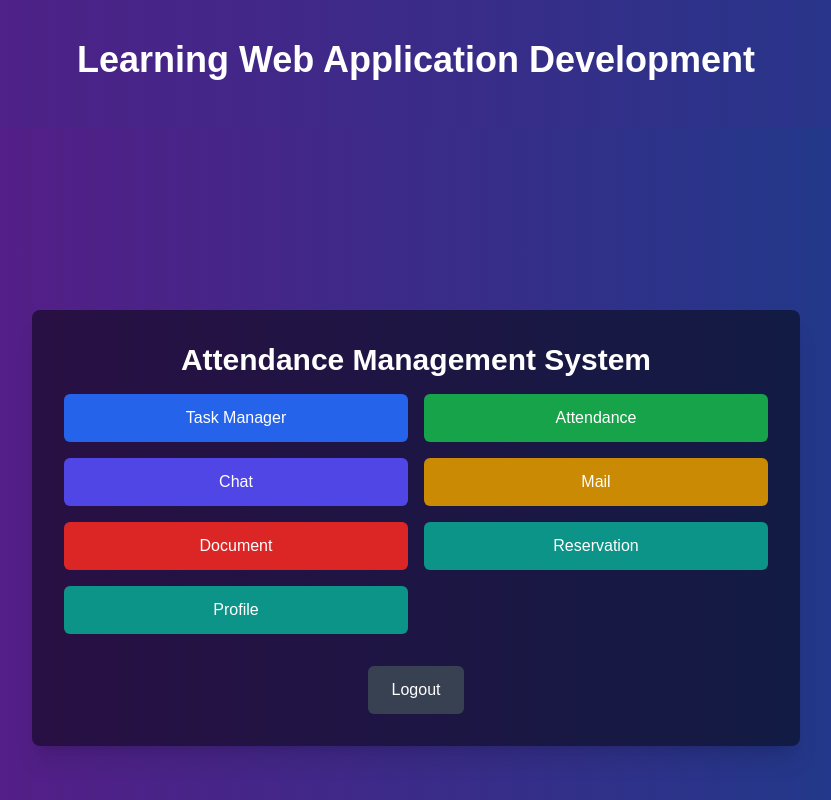
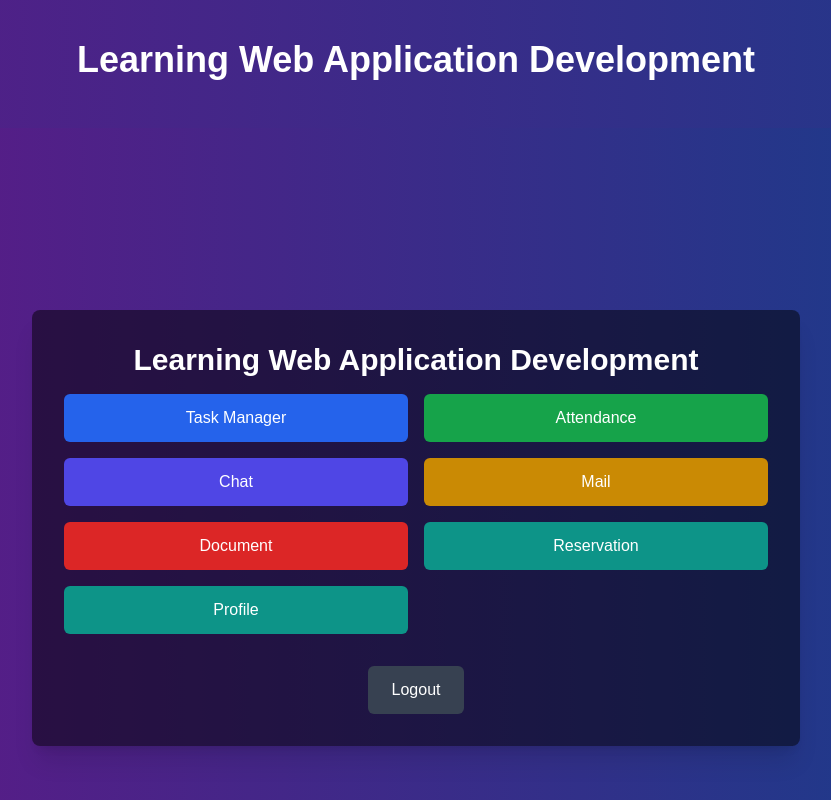
Before and after one commit to Jun-engineer/attendance_management, a Next.js app in the folder frontend/: page /dashboard in a window 1280 px wide. Shown: the top 800 px of the page, without its empty margins (224-1055 px from the left). Built offline with nearby package versions, Linux system fonts and the light colour scheme; no server answers; sample sign-in values are in the browser's storage.

Commit message:
modify text on dashboard

```diff
--- a/frontend/src/app/dashboard/page.tsx
+++ b/frontend/src/app/dashboard/page.tsx
@@ -64,7 +64,7 @@
   return (
     <div className="min-h-screen bg-gradient-to-r from-purple-900 to-blue-900 text-white flex items-center justify-center">
       <div className="w-full max-w-3xl p-8 bg-black bg-opacity-50 rounded-lg shadow-xl">
-        <h1 className="text-3xl font-bold mb-4 text-center">Attendance Management System</h1>
+        <h1 className="text-3xl font-bold mb-4 text-center">Learning Web Application Development</h1>
         <div className="grid grid-cols-1 sm:grid-cols-2 gap-4 mb-8">
           <Link href="/task/" className="block text-center px-4 py-3 bg-blue-600 hover:bg-blue-700 rounded-md">
               Task Manager
```
